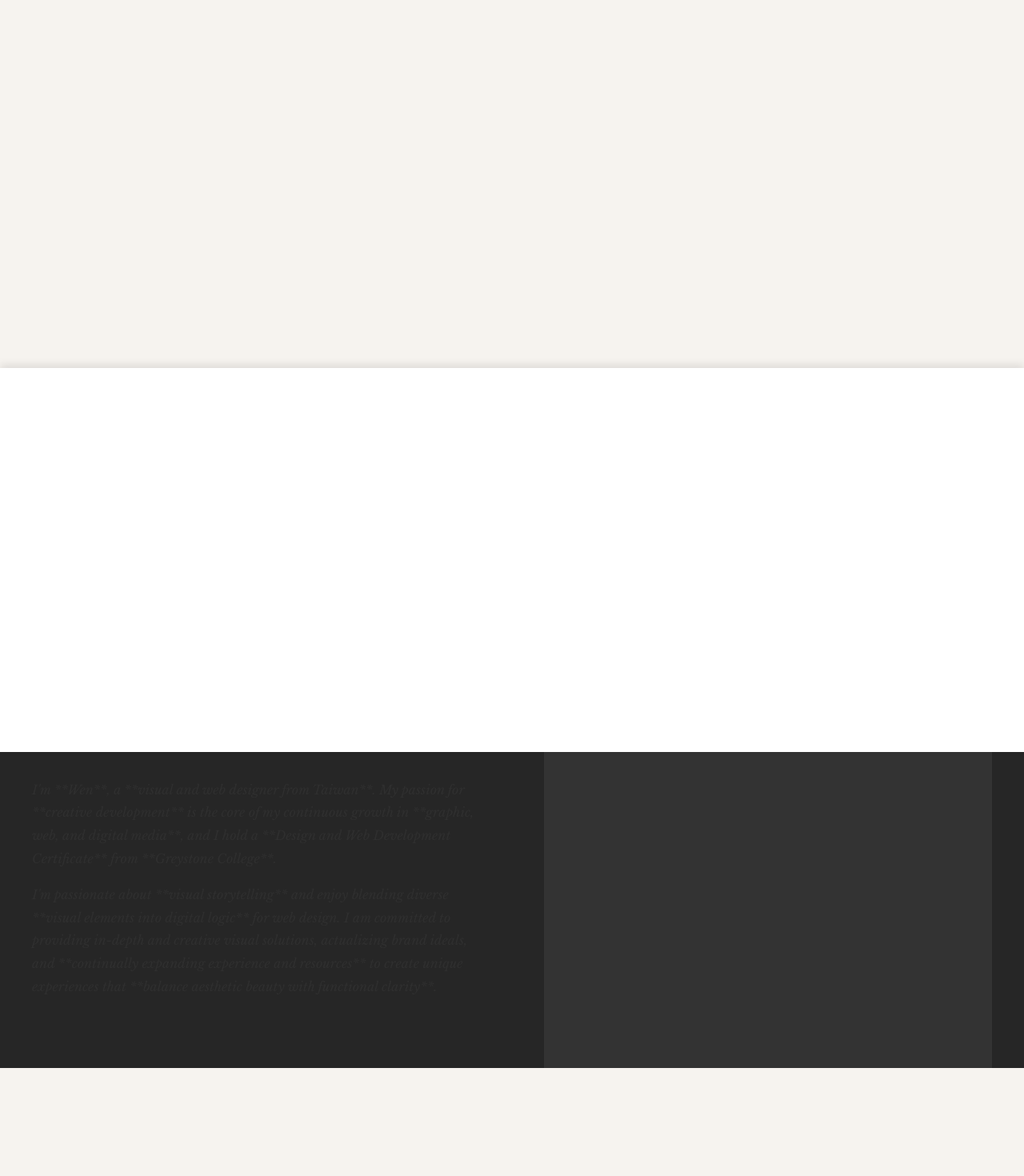
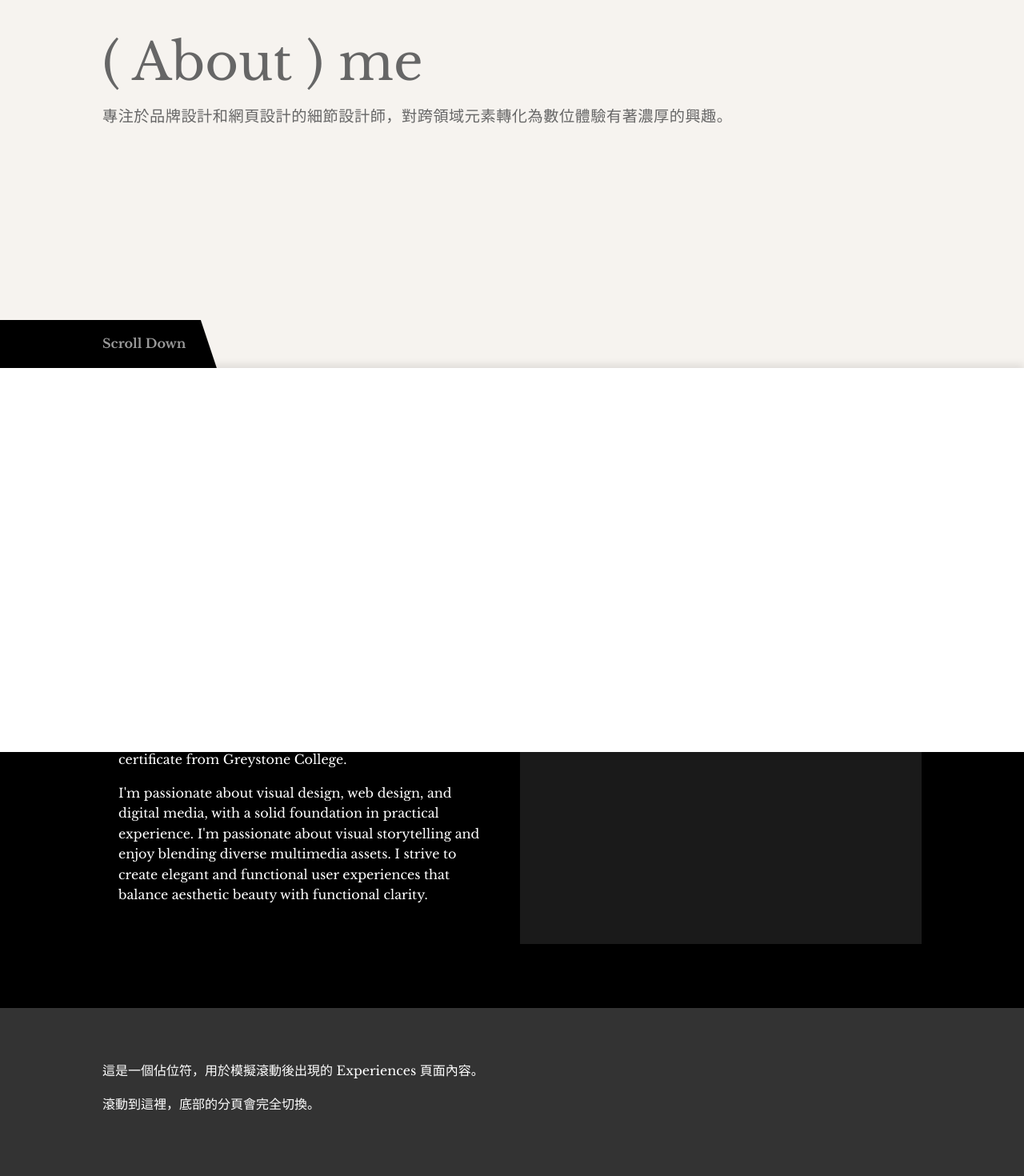
Before and after one commit to daiweiru0931-cmyk/ww_ww.studio, a React (Vite) app: page /about in a window 1280 px wide. Shown: the part 340-1810 px from the top of the page at 80% size. Built offline with nearby package versions, Linux system fonts and the light colour scheme.

Commit message:
create about page

```diff
--- a/src/App.jsx
+++ b/src/App.jsx
@@ -206,8 +206,8 @@ function App() {
       {/* Service Section */}
       <section className="service" ref={serviceRef}>
         <span className="section-label">( Service )</span>
-        <div className="service-content">
-          <div className="service-text">
+        <div className="service-container">
+          <div className="service-content">
             <h3>Creative Development in Visual and Web Design</h3>
             <p>
               專注於品牌識別與網頁設計，以設計轉化為核心，探索主題與價值的細微之處，
--- a/src/components/AboutPage.css
+++ b/src/components/AboutPage.css
@@ -1,5 +1,7 @@
+/* AboutPage.css - 整合您的變數和修正 */
+
 :root {
-    /*  顏色變數  */
+    /* 您的顏色變數 */
     --background-color: #f6f3ef;
     --text-color: #333;
     --link-color: #333;
@@ -10,8 +12,12 @@
     --footer-bg: #222;
     --footer-text: #ccc;
     --footer-link: #fff;
+
+    /* ⭐️ JS 注入 Header 高度 ⭐️ */
+    --header-height: 0px;
 }
 
+/* 基礎設定 */
 body {
     font-family: 'Libre Baskerville', 'Noto Sans TC', serif;
     background-color: var(--background-color);
@@ -20,224 +26,196 @@
     margin: 0;
     padding: 0;
     transition: background-color 0.5s ease, color 0.5s ease;
+    box-sizing: border-box; /* 確保 padding/margin 不導致 100% 溢出 */
 }
-
+*, *::before, *::after {
+    box-sizing: inherit;
+}
 h1, h2, h3, h4, h5, h6 {
     font-weight: normal;
 }
 
 /* --- 頁面容器和佈局 --- */
-.about-page-container {
-    background-color: var(--bg-color);
-    min-height: 100vh;
-    padding:0;
-    position: relative; /* 確保 spacer 能正常工作 */
+.about-page {
+    width: 100%;
+    min-height: 200dvh;
 }
 
-/* --- 頂部標題區域 (非堆疊部分) --- */
-.about-header {
+.about-page-container {
+    background-color: var(--background-color);
+    display: flex;
+    flex-direction: column;
+    justify-content: center;
     width: 100%;
-    max-width: 1200px;
-    margin: 0 auto;
-    padding: 0 40px;
-    padding-bottom: 200px; /* 給 Scroll Down 留出空間 */
-    box-sizing: border-box;
+    /* 扣除 Header 高度 */
+    height: calc(100vh - var(--header-height));
+    height: calc(100dvh - var(--header-height));
+    /* 將容器推到 Header 下方 */
+    margin-top: var(--header-height);
+    position: relative; /* 為了讓 scroll-hint 定位 */
 }
 
 .about-title {
-    font-size: 4rem;
-    font-weight: 500;
-    margin-bottom: 10px;
-    color: var(--text-color);
+    font-size: clamp(3rem, 5vw, 4.5rem);
+    color: var(--gray-color);
+    margin: 0 10%;
 }
 
 .about-subtitle {
-    font-size: 1.1rem;
-    font-weight: 300;
-    color: var(--text-color);
+    font-size: clamp(1rem, 1.5vw, 1.25rem);
+    letter-spacing: 0.5px;
+    color: var(--gray-color);
+    margin: 0 10%;
 }
 
 .scroll-hint {
-    font-size: 0.9rem;
-    font-weight: 300;
+    font-size: clamp(1rem, 1.5vw, 1.25rem);
     color: var(--text-color);
     opacity: 0.5;
-    /* 簡單的向下動畫 */
     animation: bounce 2s infinite;
     position: absolute;
-    left: 50%;
-    bottom: 50px; /* 相對於 about-header 底部定位，或者您可能需要相對於視窗定位 */
+    left: 10%;
+    bottom: 30px;
 }
-
 @keyframes bounce {
     0%, 20%, 50%, 80%, 100% {
         transform: translateY(0);
     }
     40% {
-        transform: translateY(-10px);
+        transform: translateY(-5px);
     }
     60% {
-        transform: translateY(-5px);
+        transform: translateY(-2px);
     }
 }
 
 
-/* --- 滾動時固定並重疊的內容區域 --- */
-.sticky-wrapper {
-    position: sticky;
-    top: 0;
-    height: 100vh; /* 佔滿視口高度 */
-    width: 100%;
-    overflow: hidden; /* 確保面板不會超出 */
+/* --- 主要內容區 (黑色資料夾) --- */
+.main-content-section {
+    position: relative;
+    z-index: 10;
 }
 
-/* --- 單一重疊分頁面板 --- */
-.stacked-panel {
-    position: absolute; /* 相對於 sticky-wrapper 定位 */
-    width: 100%;
-    height: 100%;
-    background-color: var(--dark-panel-color); /* 截圖中的深色背景 */
-    color: var(--light-text-color);
-    box-shadow: 0 0 50px rgba(0, 0, 0, 0.5);
-    transition: transform 0.8s ease-out, background-color 0.5s;
-    overflow: hidden;
-    z-index: 10; /* 基礎 z-index */
+.black-folder-container {
+  display: flex;
+  background-color: #000;
+  padding: 80px 10%;
+  min-height: 100vh;
+  box-sizing: border-box;
+  transition: padding 0.5s ease;
+  color: var(--secondary-color); /* 黑色背景區塊使用白色文字 */
 }
 
-/* Panel 1 (About) 疊在上面 */
-.panel-1 {
-    z-index: 30;
-    transform: translateY(0); /* 初始位置 */
-    /* 這裡需要 GSAP/ScrollTrigger 來控制它在滾動時向上/向下移動 */
+.black-folder-left,
+.black-folder-right {
+  flex: 1;
+  padding: 0 20px;
+}
+.black-folder-left {
+    padding-right: 40px;
+}
+.black-folder-right {
+    background-color: #1a1a1a;
+    min-height: 400px;
 }
 
-/* Panel 2 (Experiences) 疊在 Panel 1 下方 */
-.panel-2 {
-    z-index: 20;
-    /* 初始位置向下偏移，模擬堆疊感 */
-    /* 在 GSAP 動畫開始前，您可以給它一個初始的向下平移 */
-    transform: translateY(50px);
-    background-color: #262626; /* 比 Panel 1 稍微淺一點的深色 */
-
-    /* 這裡需要 GSAP/ScrollTrigger 來控制它在 Panel 1 滾出後上移到中央 */
+/* --- 底部導覽/資料夾分頁 --- */
+.bottom-folder-tabs-wrapper {
+  position: sticky;
+  bottom: 0;
+  left: 0;
+  width: 100%;
+  display: flex;
+  justify-content: flex-start;
+  pointer-events: none;
+  z-index: 50;
 }
 
-/* --- 面板內容排版 --- */
-.panel-content {
-    max-width: 1200px;
-    height: 100%;
-    margin: 0 auto;
-    padding: 100px 40px;
+/* 資料夾標籤基底樣式 */
+.folder-tab-base {
+  position: absolute;
+  height: 60px;
+  bottom: 0;
+  transition: all 0.5s ease;
+  padding: 0 30px 0 20px;
   display: flex;
-    gap: 80px;
+  align-items: center;
+  box-sizing: border-box;
+  pointer-events: auto;
 }
 
-/* About 頁面的左右內容區塊 */
-.content-left {
-    flex: 1;
-    font-size: 1.1rem;
-    line-height: 1.8;
+.tab-label {
+    font-size: 1rem;
+    font-weight: bold;
+    position: relative;
+    z-index: 5;
+    white-space: nowrap;
 }
 
-.content-right {
-    flex: 1;
-    background-color: #333; /* 截圖中的右側灰色區塊 */
-    min-height: 300px;
+/* 1. Profile / Scroll Down Tab (黑色底/灰色字) */
+.folder-tab-base.folder-profile {
+    background-color: #000;
+    left: 0;
+    padding: 0 3% 0 10%;
+    z-index: 30;
+    /* ⭐️ 修正為右上角斜切 (與 Experiences 和 Skills 協調) ⭐️ */
+    clip-path: polygon(0 100%, 0 0, calc(100% - 20px) 0, 100% 60px, 100% 100%);
 }
 
-.divider {
-    height: 1px;
-    background-color: rgba(255, 255, 255, 0.2);
-    margin: 40px 0;
+.folder-profile .tab-label {
+    color: var(--light-gray); /* 初始 Scroll Down 的灰色字 */
 }
 
-.en-text {
-    opacity: 0.7;
-    font-style: italic;
-    font-size: 1rem;
+/* 滾動後的 Profile 狀態 */
+.folder-tab-base.folder-profile.folder-experiences {
+    width: 100px; /* 滾動後 Profile 標籤可以縮小一點 */
+}
+.folder-experiences .tab-label {
+    color: var(--secondary-color); /* Profile 字變白色 */
 }
 
-/* --- Panel 2 (Experiences) 內容和導航 --- */
-.panel-tabs {
-    position: absolute;
-    top: 0;
-    left: 50%;
-    transform: translateX(-50%);
-    display: flex;
-    background-color: var(--dark-panel-color);
-    padding: 10px 20px;
-    border-radius: 0 0 10px 10px;
-    z-index: 50; /* 確保導航在最上層 */
-    border-bottom: 1px solid rgba(255, 255, 255, 0.1);
+
+/* 2. Experiences Tab (灰色底) */
+.experiences-tab {
+    background-color: #444;
+    color: var(--secondary-color);
+    left: 0;
+    width: 180px;
+    z-index: 20;
+    transform: translateX(-100%);
+    /* ⭐️ 修正為右上角斜切 (為了與 Profile 疊合一致) ⭐️ */
+    clip-path: polygon(0 100%, 0 0, calc(100% - 20px) 0, 100% 20px, 100% 100%);
 }
 
-.tab-btn {
-    background: none;
-    border: none;
-    color: var(--light-text-color);
-    padding: 10px 25px;
-    font-size: 1rem;
-    cursor: pointer;
-    position: relative;
-    transition: color 0.3s;
-    font-weight: 500;
+.experiences-tab.active {
+    /* 移動到 Profile 標籤右邊 (Profile 寬度約 100px) */
+    transform: translateX(100px);
+    z-index: 30;
 }
 
-.tab-btn:hover {
-    color: #fff;
+/* 3. Skills Tab (白色底) */
+.skills-tab {
+    background-color: var(--secondary-color);
+    color: var(--text-color);
+    left: 0;
+    width: 120px;
+    z-index: 10;
+    transform: translateX(-100%);
+    /* 保持右側直角 */
+    clip-path: polygon(0 100%, 0 0, 100% 0, 100% 100%);
 }
 
-.tab-btn.active {
-    color: #fff;
-    font-weight: 700;
+.skills-tab.active {
+    /* 移動到 Experiences 標籤右邊 (100px + 180px = 280px) */
+    transform: translateX(280px);
+    z-index: 20;
 }
 
-/* 下方突出的黑三角 (需要使用偽元素和 CSS transform) */
-.tab-btn.active::after {
-    content: '';
-    position: absolute;
-    bottom: -10px; /* 從按鈕底部突出 */
-    left: 50%;
-    transform: translateX(-50%) rotate(45deg);
-    width: 10px;
-    height: 10px;
-    background-color: #262626; /* 與 Panel 2 背景色一致 */
-    border-bottom: 1px solid rgba(255, 255, 255, 0.1);
-    border-right: 1px solid rgba(255, 255, 255, 0.1);
-    z-index: 60;
+
+/* --- 滾動測試區 --- */
+.test-spacer {
+  min-height: 100vh;
+  background-color: #333;
+  color: #fff;
+  padding: 50px 10%;
 }
-
-.experiences-content {
-    /* 確保經驗內容在導航下方 */
-    padding-top: 150px;
-}
-
-.experience-list {
-    width: 100%;
-    max-width: 800px;
-    margin: 0 auto;
-    color: var(--light-text-color);
-}
-
-.experience-header, .experience-item {
-    display: flex;
-    justify-content: space-between;
-    padding: 15px 0;
-    border-bottom: 1px solid rgba(255, 255, 255, 0.1);
-}
-
-.experience-header {
-    font-weight: 700;
-    opacity: 0.8;
-}
-
-.col-year {
-    flex: 1;
-}
-.col-company {
-    flex: 2;
-}
-.col-position {
-    flex: 1;
-    text-align: right;
-}
--- a/src/components/AboutPage.jsx
+++ b/src/components/AboutPage.jsx
@@ -1,181 +1,122 @@
-import React, { useRef, useState, useEffect } from 'react';
-// 假設您會引入 GSAP 來處理滾動動畫
-// import { gsap } from 'gsap';
-// import { ScrollTrigger } from 'gsap/ScrollTrigger';
-import './AboutPage.css'; // 引入樣式文件
-import HeaderMenu from "./HeaderMenu";
+import React, { useState, useEffect, useRef } from 'react';
+import './AboutPage.css';
+import HeaderMenu from "./HeaderMenu"; // 確保路徑正確
 
-function AboutPage() {
-    // 1. 狀態管理當前選中的分頁 (About 或 Experiences)
-    const [activeTab, setActiveTab] = useState('About');
+const AboutPage = () => {
+  const [scrollState, setScrollState] = useState('initial'); // 'initial', 'scrolled', 'experiences'
+  const initialSectionRef = useRef(null);
+  const experiencesSectionRef = useRef(null);
+  const headerRef = useRef(null); // ⭐️ 新增：用於測量 Header 高度 ⭐️
 
-    // 2. 引用 DOM 元素
-    const containerRef = useRef(null); // 整個 about 頁面的容器
-    const stickyWrapperRef = useRef(null); // 包含所有堆疊面板的 sticky 容器
-    const panelRefs = useRef([]); // 存儲所有分頁內容的引用
+  // ⭐️ 處理 Header 高度並設置 CSS 變數 ⭐️
+  useEffect(() => {
+    if (headerRef.current) {
+      const height = headerRef.current.offsetHeight;
+      // 將 Header 高度設置為全域 CSS 變數
+      document.documentElement.style.setProperty('--header-height', `${height}px`);
+    }
+  }, []); // 只在元件掛載時執行一次
 
-    // 3. 滾動動畫邏輯 (如果您使用 GSAP，這裡將是您的 ScrollTrigger 代碼)
-    // 由於無法執行 GSAP，這裡只提供一個結構，您需要自行補齊動畫實現。
-    // 在這個範例中，我將省略 GSAP 代碼，專注於 React 結構和 CSS 堆疊。
+  // 滾動事件處理邏輯 (與您提供的一致)
   useEffect(() => {
-        // --- GSAP ScrollTrigger 範例結構 (需要引入 GSAP) ---
-        /*
-        if (containerRef.current) {
-            const panels = panelRefs.current;
+    // 簡單的滾動事件處理
+    const handleScroll = () => {
+        const initialEl = initialSectionRef.current;
+        if (initialEl) {
+            const rect = initialEl.getBoundingClientRect();
 
-            // 讓整個 section 變得很長，以便滾動觸發
-            // ScrollTrigger.create({
-            //     trigger: containerRef.current,
-            //     pin: stickyWrapperRef.current, // 固定重疊區域
-            //     start: "top top",
-            //     end: `+=${panels.length * window.innerHeight}`, // 根據面板數量設定滾動長度
-            //     scrub: true,
-            //     // ...
-            // });
+            // 由於 Header 佔用空間，我們需要考慮 Header 高度來判斷 'initial' 狀態
+            const headerHeight = headerRef.current ? headerRef.current.offsetHeight : 0;
 
-            // 實作每個面板的堆疊/視差動畫
-            // panels.forEach((panel, i) => {
-            //    gsap.to(panel, {
-            //        y: '0%', // 動畫結束狀態
-            //        scrollTrigger: {
-            //            trigger: containerRef.current,
-            //            start: `top+=${i * window.innerHeight} top`,
-            //            end: `top+=${(i + 1) * window.innerHeight} top`,
-            //            // ...
-            //        }
-            //    });
-            // });
+            // 判斷是否滾動超過初始頁面的頂部
+            if (rect.top < -50) {
+                setScrollState('scrolled');
             }
-        */
+            // 滾動到初始內容的一半 (用於切換到 experiences)
+            if (rect.top < - (initialEl.offsetHeight / 2) + headerHeight) {
+                setScrollState('experiences');
+            }
+            // 滾回頂部 (考慮 Header 底部為 0 點)
+            if (rect.top >= -50) {
+                setScrollState('initial');
+            }
+        }
+    };
 
-        // --- 備註：沒有 GSAP 僅能靠 CSS 實現靜態堆疊，無法實現滾動動畫 ---
+    window.addEventListener('scroll', handleScroll);
+
+    // 清理事件監聽器
+    return () => {
+        window.removeEventListener('scroll', handleScroll);
+    };
   }, []);
 
-
-    // 根據您的截圖，定義內容
-    const aboutContent = (
-        <>
-            <div className="content-left">
-                {/* 這是截圖左側的文字區塊 */}
-                <p>
-                    我來自**台灣的視覺設計師兼網站設計師**，
-                    **Wen**。我熱愛**創意開發**，這是我在**平面、網頁設計、數位媒體**領域持續精進的核心，並在
-                    **Greystone College** 獲得**設計與網站發展證書**。
-                </p>
-                <p>
-                    我對**品牌故事敘事**和**網頁設計的數位邏輯**充滿熱情，掌握了**豐富的實務經驗**。
-                    我致力於**提供具深度與創意的視覺解決方案**，將品牌的理想形態具體化，
-                    **持續開拓經驗與資源**，以創造**兼具美感與實用功能**的獨特體驗。
-                </p>
-                <div className="divider"></div>
-                <p className="en-text">
-                    I'm **Wen**, a **visual and web designer from Taiwan**.
-                    My passion for **creative development** is the core of my continuous growth in **graphic, web, and digital media**,
-                    and I hold a **Design and Web Development Certificate** from **Greystone College**.
-                </p>
-                <p className="en-text">
-                    I'm passionate about **visual storytelling** and enjoy blending diverse **visual elements into digital logic** for web design.
-                    I am committed to providing in-depth and creative visual solutions, actualizing brand ideals, and
-                    **continually expanding experience and resources** to create unique experiences that **balance aesthetic beauty with functional clarity**.
-                </p>
-            </div>
-            <div className="content-right">
-                {/* 這是截圖右側的空白區塊，可用於放置照片或圖形 */}
-            </div>
-        </>
-    );
-
-    const experiencesContent = (
-        <>
-            {/* 這是截圖底部的 Experiences 內容 */}
-            <div className="experience-list">
-                <div className="experience-header">
-                    <span className="col-year">Year</span>
-                    <span className="col-company">Company / University</span>
-                    <span className="col-position">Position</span>
-                </div>
-                <div className="experience-item">
-                    <span className="col-year">2024.05 - present</span>
-                    <span className="col-company">自由接案</span>
-                    <span className="col-position">視覺 / 網站設計師</span>
-                </div>
-                {/* 更多經驗項目... */}
-            </div>
-        </>
-    );
-
-    // Tab 切換邏輯
-    const handleTabClick = (tab) => {
-        setActiveTab(tab);
-        // 如果使用 GSAP，這裡可能需要額外觸發一個動畫來調整面板的顯示位置
-    };
-
+  // 決定目前顯示在左下角的標籤文字
+  const folderText = scrollState === 'initial' ? 'Scroll Down' : 'Profile';
+  // 決定底部資料夾分頁的類名，用於切換顏色和位置
+  const folderClass = scrollState === 'experiences' ? 'folder-experiences' : 'folder-profile';
 
   return (
-        <div>
-            {/* 固定的頂部標題和導航 */}
-            <HeaderMenu />
-            <div className="about-page-container" ref={containerRef}>
+    <div className="about-page">
+      {/* 傳遞 ref 給 HeaderMenu */}
+      <HeaderMenu ref={headerRef} />
+
+      {/* ⭐️ 第一個 Section 剛好佔滿 Header 下方的剩餘空間 ⭐️ */}
+      <section className="about-page-container">
         <h1 className="about-title">( About ) me</h1>
-                <p className="about-subtitle">
-                    專注於品牌識別和網頁設計的視覺設計師，對將視覺元素轉化為數位邏輯有著濃厚的興趣。
-                </p>
-                <div className="scroll-hint">Scroll Down</div>
+        <p className="about-subtitle">專注於品牌設計和網頁設計的細節設計師，對跨領域元素轉化為數位體驗有著濃厚的興趣。</p>
+      </section>
+
+      {/* --- 滾動後的主要內容區 (從這裡開始可以滾動) --- */}
+      <section ref={initialSectionRef} className="main-content-section">
+        <div className={`black-folder-container ${scrollState}`}>
+
+          {/* 左側內容 */}
+          <div className="black-folder-left">
+            <div className="chinese-bio">
+              <h3>我是來自台灣的網頁設計師兼網站設計師 雅嵐。</h3>
+              <p>我畢業於加拿大 Greystone College 網頁設計數位行銷課程學位。並於 Greystone College 獲得網頁設計網頁設計進階證書課程。</p>
+              <p>我熱衷於視覺設計、網頁設計、數碼媒體等多個領域，更除了紮實的實務經驗，我熱愛透過故事鋪陳，堆疊出各個多媒體素材融合，持續測試超載視覺美感。期許能做出兼顧視覺美感與功能實用性的優雅體驗。</p>
             </div>
-
-            {/* 滾動時固定並重疊的內容區域 */}
-            <div className="sticky-wrapper" ref={stickyWrapperRef}>
-
-                {/* Panel 1: 主要 About 內容 (疊在最上層) */}
-                <div
-                    className={`stacked-panel panel-1 panel-about ${activeTab === 'About' ? 'active-panel' : ''}`}
-                    ref={el => panelRefs.current[0] = el}
-                >
-                    <div className="panel-content">
-                        {aboutContent}
+            <div className="english-bio">
+              <p>I'm Wayne, a visual and web designer from Taiwan.</p>
+              <p>I graduated from the Web Design & Digital Marketing program at Greystone College in Canada. I also hold an advanced web design and development program certificate from Greystone College.</p>
+              <p>I'm passionate about visual design, web design, and digital media, with a solid foundation in practical experience. I'm passionate about visual storytelling and enjoy blending diverse multimedia assets. I strive to create elegant and functional user experiences that balance aesthetic beauty with functional clarity.</p>
             </div>
           </div>
 
-                {/* Panel 2: Experiences 內容 (疊在下方) */}
-                <div
-                    className={`stacked-panel panel-2 panel-experiences ${activeTab === 'Experiences' ? 'active-panel' : ''}`}
-                    ref={el => panelRefs.current[1] = el}
-                >
-                    {/* Panel 2 頂部的 Tab 導航 */}
-                    <nav className="panel-tabs">
-                        <button
-                            className={`tab-btn ${activeTab === 'About' ? 'active' : ''}`}
-                            onClick={() => handleTabClick('About')}
-                        >
-                            About
-                        </button>
-                        <button
-                            className={`tab-btn ${activeTab === 'Experiences' ? 'active' : ''}`}
-                            onClick={() => handleTabClick('Experiences')}
-                        >
-                            Experiences
-                        </button>
-                    </nav>
-
-                    {/* 僅在 Experiences 被選中時顯示內容 */}
-                    {activeTab === 'Experiences' && (
-                        <div className="panel-content experiences-content">
-                            {experiencesContent}
+          {/* 右側內容 (圖面所示為空白) */}
+          <div className="black-folder-right">
+            {/*  */}
           </div>
-                    )}
         </div>
 
-                {/*
-                Panel 3: 您可以加入更多分頁，並讓它們堆疊在 Panel 2 下方。
-                這需要配合 GSAP/ScrollTrigger 來控制它們在滾動時的視差位移和堆疊順序。
-                */}
-
+        {/* --- 底部導覽列/資料夾分頁 --- */}
+        <div className="bottom-folder-tabs-wrapper">
+            {/* 根據滾動狀態切換樣式和文字 */}
+            <div className={`folder-tab-base ${folderClass}`}>
+                <div className="tab-label profile-tab">{folderText}</div>
             </div>
 
-            {/* 為了讓 sticky-wrapper 能夠滾動，需要一個足夠長的佔位符 */}
-            <div className="spacer" style={{ height: '300vh' }}></div>
+            {/* Experiences Tab (滾動到 experiences 狀態才出現並重疊) */}
+            <div className={`folder-tab-base experiences-tab ${scrollState === 'experiences' ? 'active' : ''}`}>
+                <div className="tab-label">Experiences</div>
+            </div>
+
+            {/* Skills Tab (總是白底，在 experiences 之後) */}
+            <div className={`folder-tab-base skills-tab ${scrollState === 'experiences' ? 'active' : ''}`}>
+                <div className="tab-label">Skills</div>
+            </div>
+        </div>
+      </section>
+
+      {/* 僅為了測試滾動效果而添加的內容 */}
+      <section ref={experiencesSectionRef} className="test-spacer">
+        <p>這是一個佔位符，用於模擬滾動後出現的 Experiences 頁面內容。</p>
+        <p>滾動到這裡，底部的分頁會完全切換。</p>
+      </section>
     </div>
   );
-}
+};
 
 export default AboutPage;
--- a/src/components/HeaderMenu.css
+++ b/src/components/HeaderMenu.css
@@ -8,12 +8,13 @@
   top: 0;
   left: 0;
   padding: 1rem 2%;
-  z-index: 100;
+  z-index: 1000;
   display: flex;
   justify-content: space-between;
   align-items: center;
   background-color: var(--background-color);
   transition: all 0.4s ease;
+  position: fixed;
 }
 
 .logo {
```
Also changed, not shown: src/App.css (+7 -7 lines), src/components/HeaderMenu.jsx (+19 -9 lines). Lines whose indentation alone changed are shown as unchanged.
